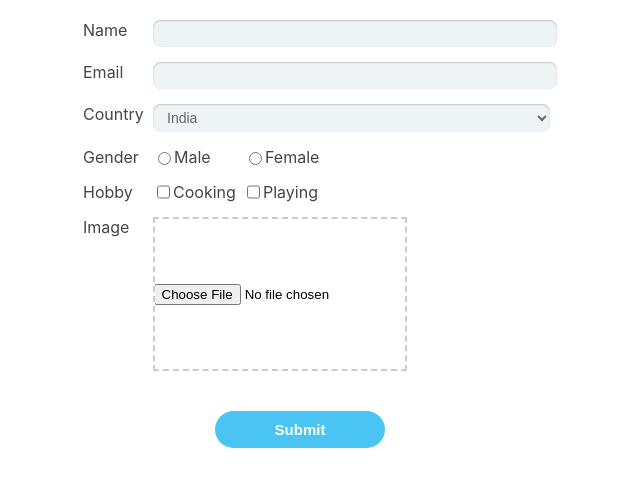
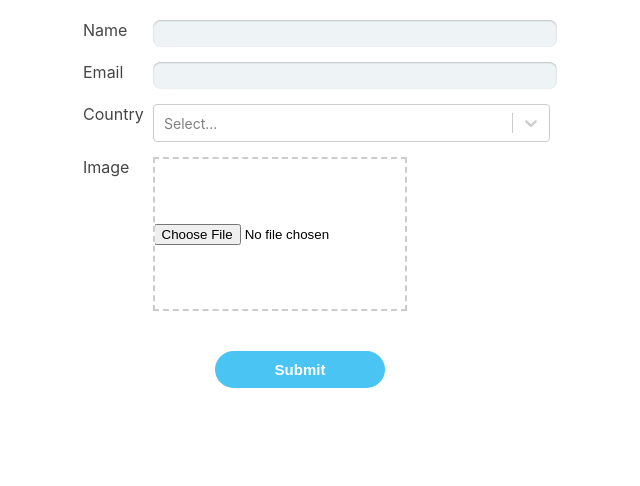
Before and after one commit to harpreet780/form_development, a React (Create React App) app: page / in a window 1280 px wide. Shown: the top 486 px of the page, without its empty margins (237-877 px from the left). Built offline with nearby package versions, Linux system fonts and the light colour scheme.

Commit message:
Using useForm hook

```diff
--- a/package.json
+++ b/package.json
@@ -8,7 +8,9 @@
     "@testing-library/user-event": "^13.5.0",
     "react": "^18.0.0",
     "react-dom": "^18.0.0",
+    "react-hook-form": "^7.29.0",
     "react-scripts": "5.0.0",
+    "react-select": "^5.3.0",
     "web-vitals": "^2.1.4"
   },
   "scripts": {
--- a/src/App.css
+++ b/src/App.css
@@ -12,10 +12,8 @@
   color: #454545;
 
 }
- .form select {
+ .form .react-select{
   width:62%;
-  background: #EEF3F5;
-  box-shadow: inset 0px 0.776664px 1.55333px rgba(0, 0, 0, 0.25);
   border-radius: 8px;
   font-style: normal;
   font-weight: 400;
@@ -23,7 +21,6 @@
   line-height: 17px;
   color: #666666;
   border:none;
-  padding:5px 10px;
   outline:none;
   }
 .form .input{
--- a/src/App.js
+++ b/src/App.js
@@ -1,10 +1,12 @@
 import './App.css';
 import Form from './components/Form/form';
+import UserForm from './components/UserForm_Form/useForm';
 
 function App() {
   return (
     <div className='wrapper'>
-    <Form/>
+    {/* <Form/> */}
+    <UserForm/>
     </div>
   );
 }
--- a/src/components/Form/form.js
+++ b/src/components/Form/form.js
@@ -23,7 +23,7 @@ const Form = () => {
     const handleSubmit = (e) => {
         e.preventDefault();
     }
-    const onSubmit = (e) => {
+    const onSubmit = () => {
         localStorage.setItem("userDetail", JSON.stringify(userDetail));
         setUserDetail({
             name: '',
--- /dev/null
+++ b/src/components/UserForm_Form/useForm.js
@@ -0,0 +1,90 @@
+import React, { useState } from 'react';
+import { useForm , Controller } from "react-hook-form";
+import Select from 'react-select'
+const UserForm = () => {
+    const [pictureFile, setPictureFile] = useState(null);
+    const { handleSubmit, register ,control} = useForm({
+        defaultValues: {
+            name: '',
+            email: '',
+            country: '',
+            picture: '',
+        }
+    });
+    const onChangePicture = (e) => {
+        const imageFile = e.target.files[0];
+        const imageUrl = URL.createObjectURL(imageFile);
+        setPictureFile(imageUrl)
+    }
+    const registerData = (data) => {
+        console.log(data)
+        console.log(data.file);
+    }
+    const options = [
+        { value: 'America', label: 'America' },
+        { value: 'Canada', label: 'Canada' },
+        { value: 'India', label: 'India' }
+    ]
+
+    return (
+        <form className='form' onSubmit={handleSubmit(registerData)}>
+            <div className='wraps'>
+                <label>Name</label>
+                <input
+                    type="text"
+                    id="name"
+                    name="name"
+                    className='input'
+                    {...register("name")}
+                />
+            </div>
+            <div className='wraps'>
+                <label>Email</label>
+                <input
+                    type="email"
+                    id="email"
+                    name="email"
+                    {...register("email")}
+                    className='input' />
+            </div>
+            <div className='wraps'>
+                <label>Country</label>
+                <Controller
+                    control={control}
+                    name="country"
+                    render={({ field: { onChange } }) => (
+                        <Select
+                            name="country"
+                            onChange={onChange}
+                            options={options}
+                            className="react-select"
+                        />
+                    )}
+                />
+            </div>
+            <div className='wraps'>
+                <label>Image</label>
+                <div className="selectFile">
+                    <input
+                        id="picture"
+                        type='file'
+                        name="picture"
+                        accept="image/*"
+                        onChange={onChangePicture}
+                        // {...register("picture")}
+                        className={pictureFile ? "uploadFile" : ""}
+                    />
+                    <img src={pictureFile} />
+                </div>
+            </div>
+            <div className='Btn'>
+                <button
+                    type='submit'
+                    className='submitBtn'
+                >Submit</button>
+            </div>
+        </form>
+    );
+};
+
+export default UserForm;
```
Also changed, not shown: 1 other file (tests, documents, lock files or other folders).
